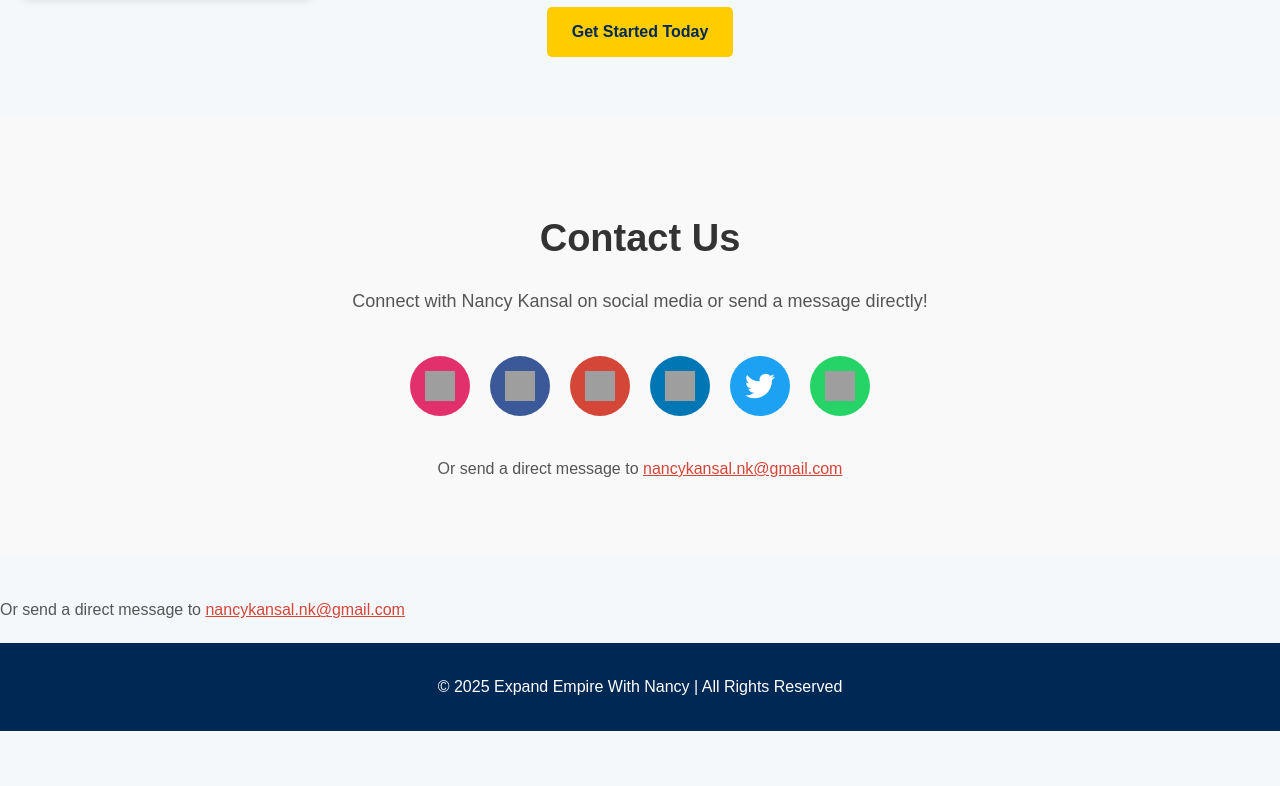
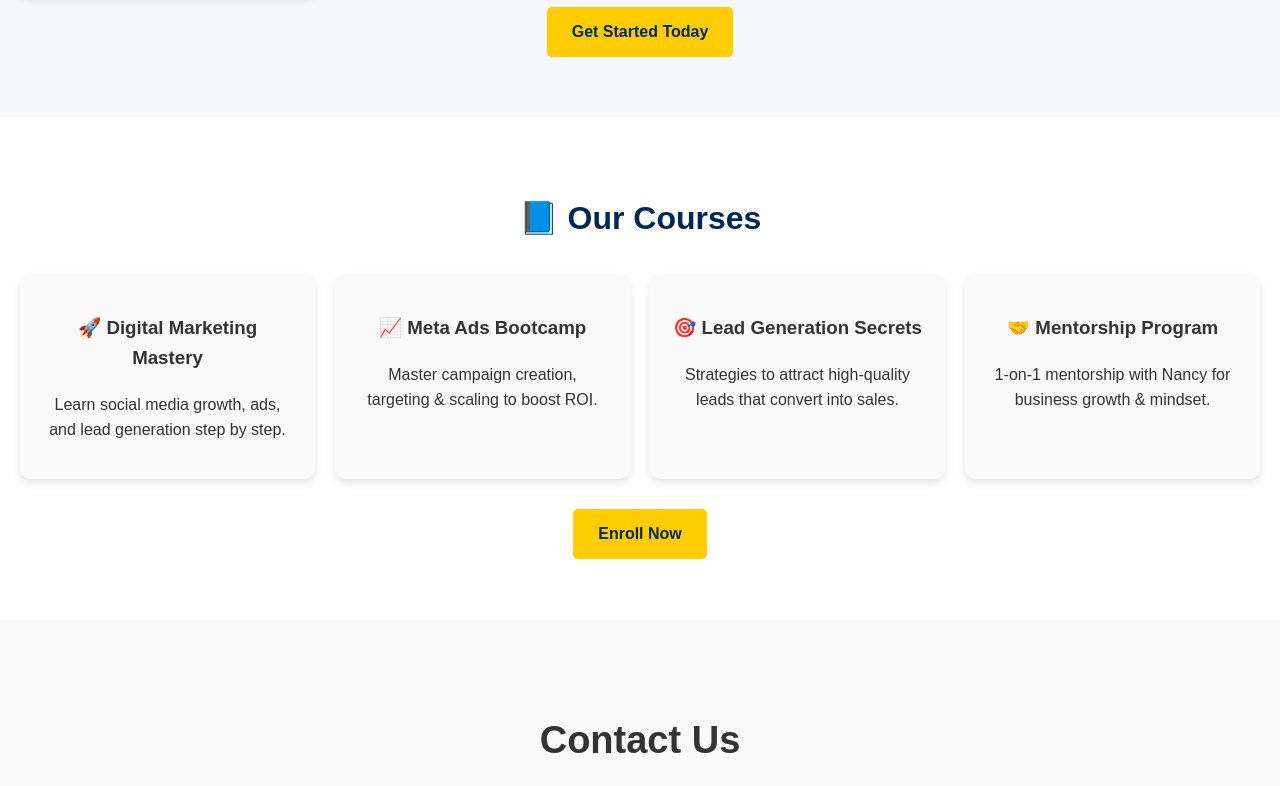
Before and after one commit to nancykansal15/ExpandEmpireWithNancy, a plain HTML site: page index.html in a window 1280 px wide. Shown: the part 1527-2313 px from the top of the page. Before the commit the page ends 2258 px from the top, so only its background shows below. Drawn offline with Linux system fonts and the light colour scheme; grey boxes are pictures that could not be loaded.

Commit message:
Update index.html

```diff
--- a/index.html
+++ b/index.html
@@ -12,6 +12,7 @@
     <a href="#">Home</a>
     <a href="#about">About</a>
     <a href="#services">Services</a>
+    <a href="#courses">Courses</a>
     <a href="#contact">Contact</a>
   </nav>
 
@@ -72,6 +73,36 @@
     </div>
     <a href="https://forms.gle/z57iJZKhzG6MLKJp9" target="_blank" class="btn">Get Started Today</a>
   </section>
+
+  <!-- Courses Section -->
+  <section id="courses" style="padding:50px 20px; background:#fff; text-align:center;">
+    <h2 style="font-size:2rem; margin-bottom:30px; color:#002855;">📘 Our Courses</h2>
+    <div style="display:grid; grid-template-columns:repeat(auto-fit,minmax(250px,1fr)); gap:20px;">
+
+      <div style="background:#f9f9f9; border-radius:10px; padding:20px; box-shadow:0 4px 8px rgba(0,0,0,0.1);">
+        <h3>🚀 Digital Marketing Mastery</h3>
+        <p>Learn social media growth, ads, and lead generation step by step.</p>
+      </div>
+
+      <div style="background:#f9f9f9; border-radius:10px; padding:20px; box-shadow:0 4px 8px rgba(0,0,0,0.1);">
+        <h3>📈 Meta Ads Bootcamp</h3>
+        <p>Master campaign creation, targeting & scaling to boost ROI.</p>
+      </div>
+
+      <div style="background:#f9f9f9; border-radius:10px; padding:20px; box-shadow:0 4px 8px rgba(0,0,0,0.1);">
+        <h3>🎯 Lead Generation Secrets</h3>
+        <p>Strategies to attract high-quality leads that convert into sales.</p>
+      </div>
+
+      <div style="background:#f9f9f9; border-radius:10px; padding:20px; box-shadow:0 4px 8px rgba(0,0,0,0.1);">
+        <h3>🤝 Mentorship Program</h3>
+        <p>1-on-1 mentorship with Nancy for business growth & mindset.</p>
+      </div>
+
+    </div>
+    <a href="https://forms.gle/z57iJZKhzG6MLKJp9" target="_blank" class="btn" style="margin-top:30px; display:inline-block;">Enroll Now</a>
+  </section>
+
 <!-- Contact Us Section with Uniform Real Icons -->
 <section id="contact" style="padding: 60px 20px; background-color: #f9f9f9; text-align: center; font-family: Arial, sans-serif;">
   <h2 style="font-size: 38px; margin-bottom: 15px;">Contact Us</h2>
@@ -138,27 +169,8 @@
   }
 </style>
 
-
-<!-- Hover effect CSS -->
-<style>
-  #contact a img, #contact a div {
-    cursor: pointer;
-  }
-  #contact a img:hover, #contact a div:hover {
-    transform: scale(1.15);
-    box-shadow: 0 6px 15px rgba(0,0,0,0.2);
-  }
-</style>
-
-
-  <p style="margin-top: 40px; font-size: 16px; color: #555;">
-    Or send a direct message to <a href="mailto:nancykansal.nk@gmail.com" style="color: #D44638;">nancykansal.nk@gmail.com</a>
-  </p>
-</section>
-
 <!-- Font Awesome CDN for icons (put this in <head> of your HTML) -->
 <link rel="stylesheet" href="https://cdnjs.cloudflare.com/ajax/libs/font-awesome/6.4.0/css/all.min.css">
-
 
   <!-- Footer -->
   <footer>
```
